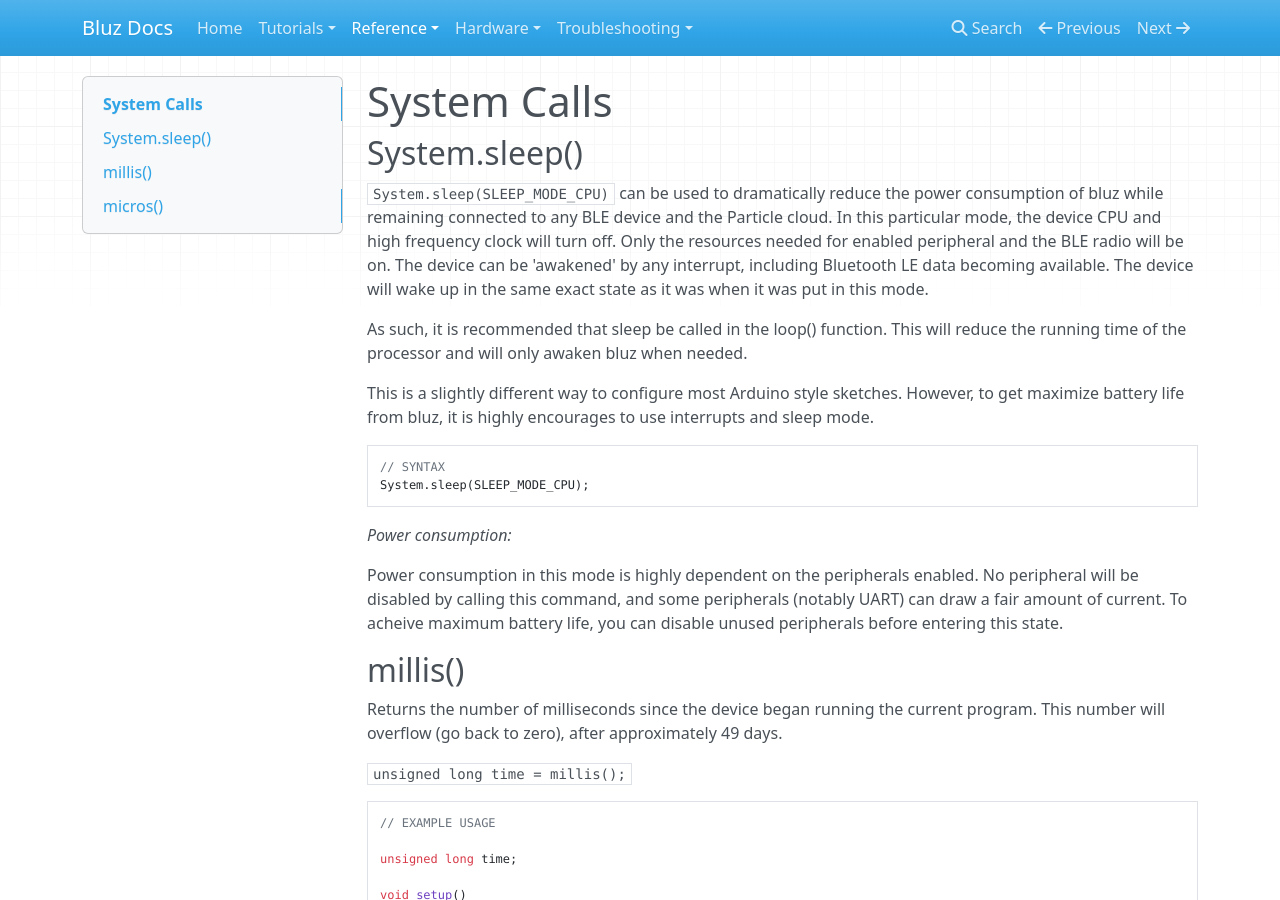
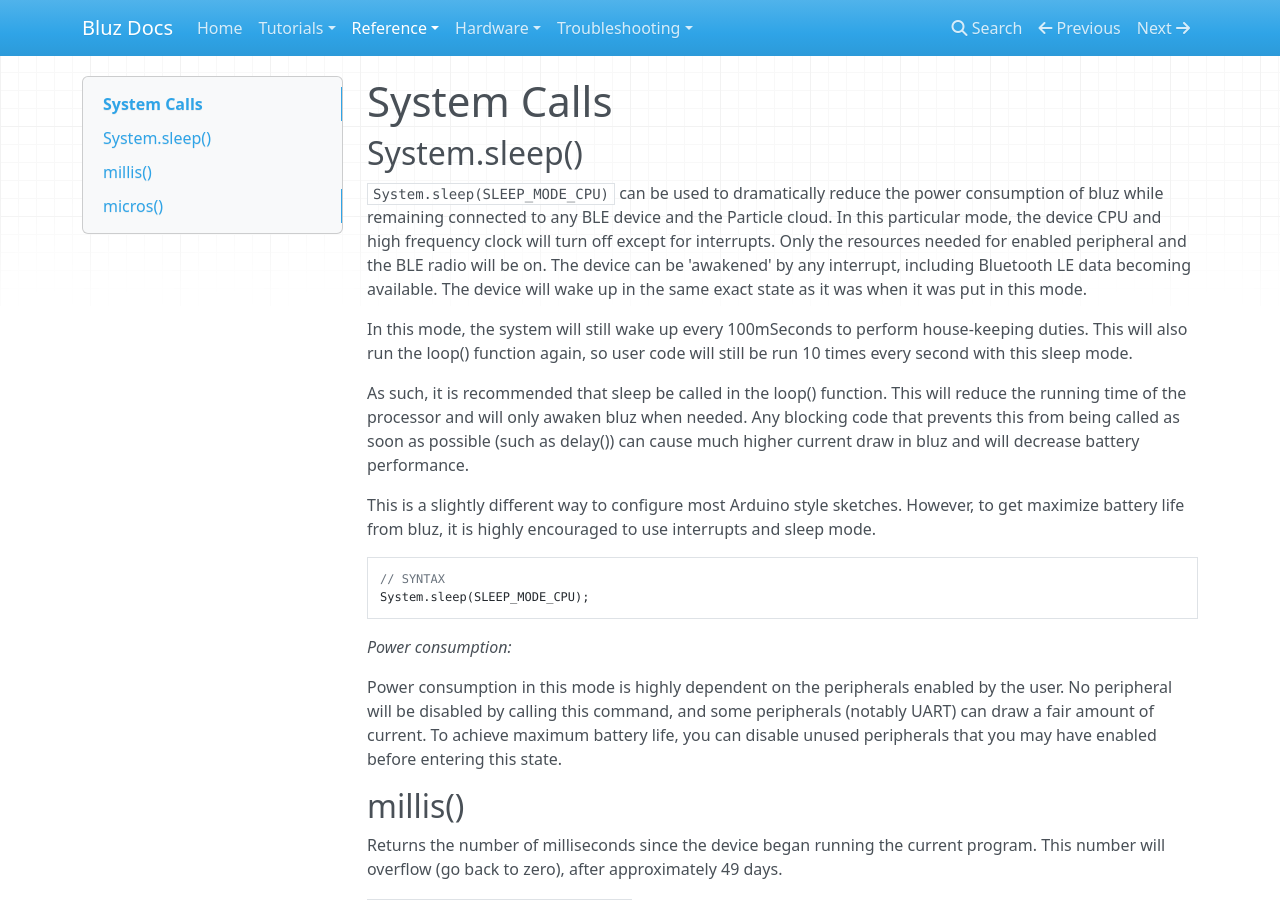
Before and after one commit to bluzDK/bluz-docs, an MkDocs documentation site: the page built from docs/reference/system.md, in a window 1280 px wide and 900 px high. Built offline with MkDocs 1.6.1, drawn with Linux system fonts in a browser that asks for light colours; nearby versions of some CDN libraries; old or Windows-style settings are respelled for this version of MkDocs.

Commit message:
clarify sleep mode for CPU

````diff
--- a/docs/reference/system.md
+++ b/docs/reference/system.md
@@ -3,12 +3,16 @@
 ## System.sleep()
 
 `System.sleep(SLEEP_MODE_CPU)` can be used to dramatically reduce the power consumption of bluz while remaining connected to any BLE device and the Particle cloud.
-In this particular mode, the device CPU and high frequency clock will turn off. Only the resources needed for enabled peripheral and the BLE radio will be on.
+In this particular mode, the device CPU and high frequency clock will turn off except for interrupts. Only the resources needed for enabled peripheral and the BLE radio will be on.
 The device can be 'awakened' by any interrupt, including Bluetooth LE data becoming available. The device will wake up in the same exact state as it was when it was put in this mode.
 
-As such, it is recommended that sleep be called in the loop() function. This will reduce the running time of the processor and will only awaken bluz when needed.
+In this mode, the system will still wake up every 100mSeconds to perform house-keeping duties. This will also run the loop() function again, so user code
+will still be run 10 times every second with this sleep mode.
 
-This is a slightly different way to configure most Arduino style sketches. However, to get maximize battery life from bluz, it is highly encourages to use interrupts and sleep mode.
+As such, it is recommended that sleep be called in the loop() function. This will reduce the running time of the processor and will only awaken bluz when needed. Any blocking code
+that prevents this from being called as soon as possible (such as delay()) can cause much higher current draw in bluz and will decrease battery performance.
+
+This is a slightly different way to configure most Arduino style sketches. However, to get maximize battery life from bluz, it is highly encouraged to use interrupts and sleep mode.
 
 ```C++
 // SYNTAX
@@ -17,7 +21,9 @@ System.sleep(SLEEP_MODE_CPU);
 
 *Power consumption:*
 
-Power consumption in this mode is highly dependent on the peripherals enabled. No peripheral will be disabled by calling this command, and some peripherals (notably UART) can draw a fair amount of current. To acheive maximum battery life, you can disable unused peripherals before entering this state.
+Power consumption in this mode is highly dependent on the peripherals enabled by the user. No peripheral will be disabled by calling this
+command, and some peripherals (notably UART) can draw a fair amount of current. To achieve maximum battery life, you can disable unused
+peripherals that you may have enabled before entering this state.
 
 ## millis()
 
````
Also changed, not shown: docs/index.md (+10 -3 lines).
